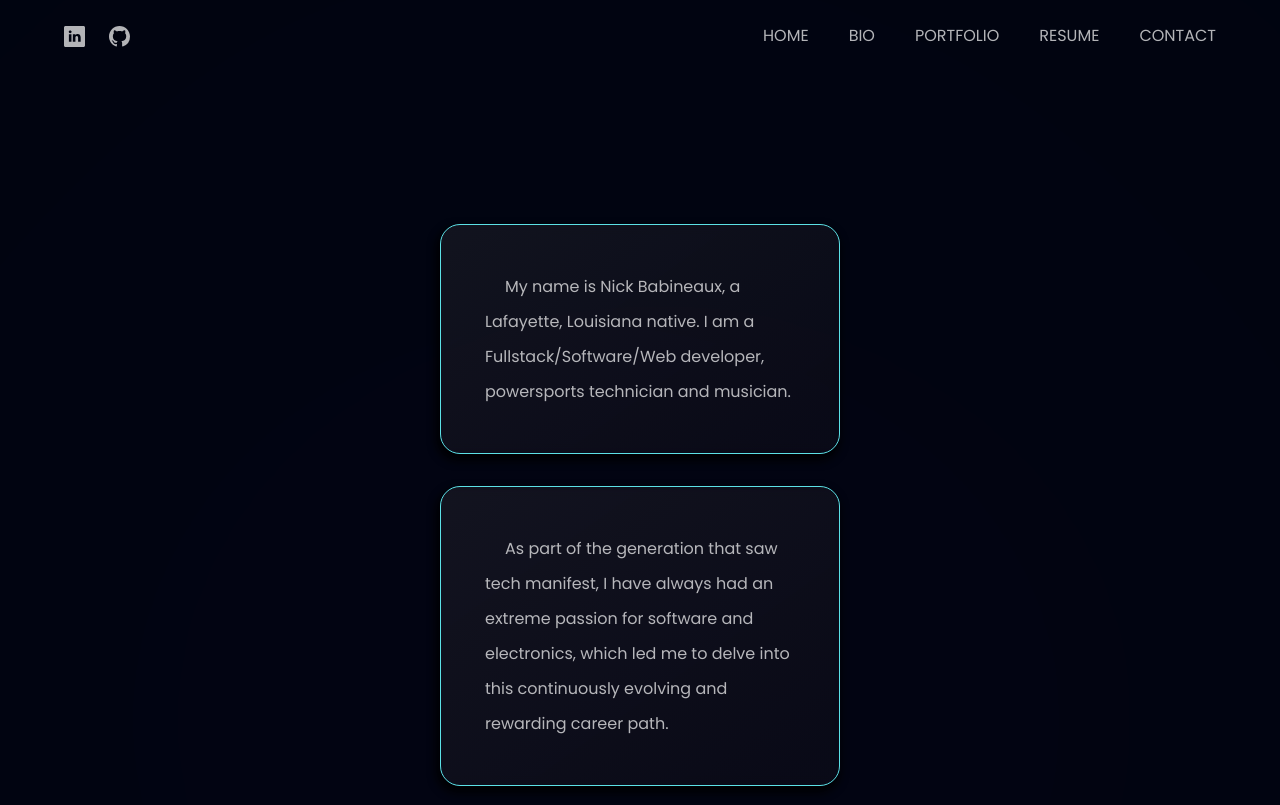
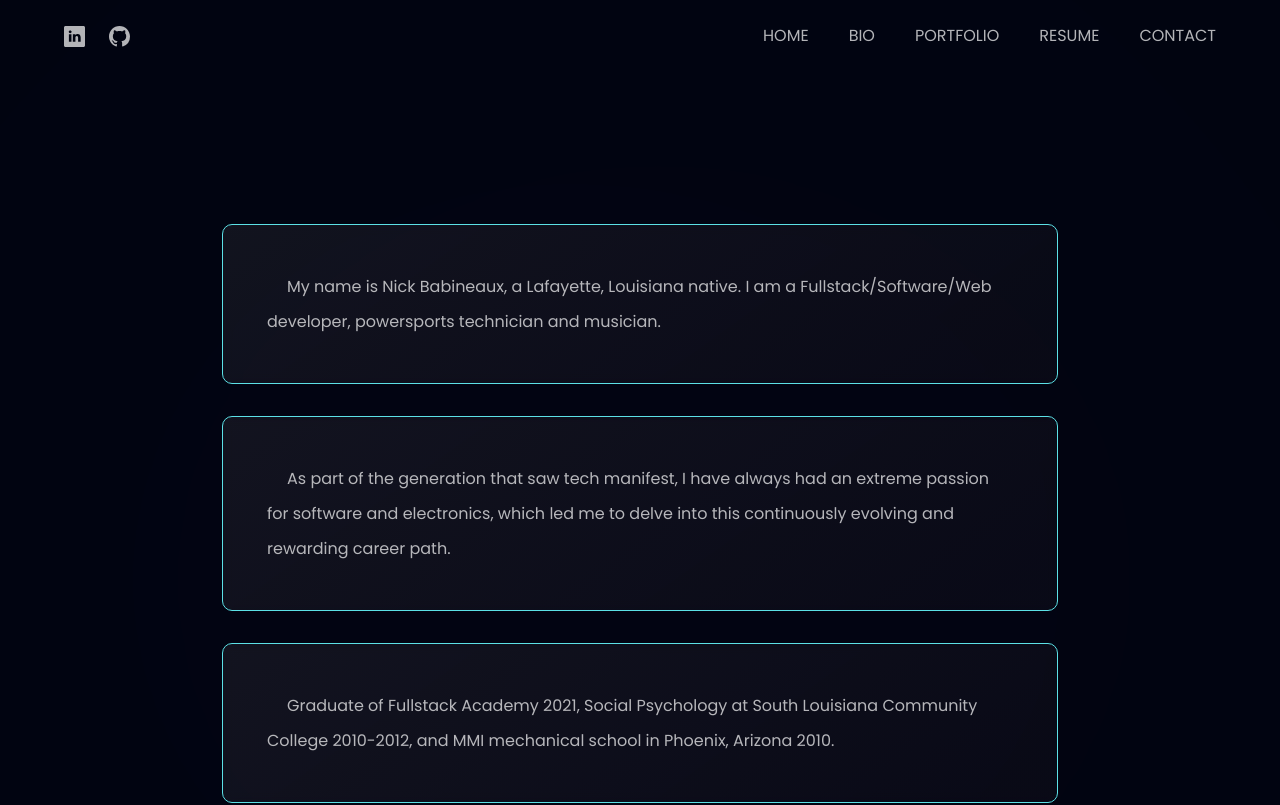
Before and after one commit to NicBab/resume-portfolio, a React (Vite) app: page /bio in a window 1280 px wide. Shown: the top 805 px of the page. Built offline with nearby package versions, Linux system fonts and the light colour scheme.

Commit message:
update bio cards

```diff
--- a/src/components/bio/Bio.jsx
+++ b/src/components/bio/Bio.jsx
@@ -12,7 +12,7 @@ const Bio = () => {
       <div className="absolute z-[0] w-[80%] h-[80%] rounded-full purple__gradient opacity-[.1]" />
       <div className="mt-20 z-[1]">
         <div
-          className="flex flex-col p-8 w-[300px] rounded-[20px] mt-10 xs:w-auto md:max-w-[900px]"
+          className="flex flex-col p-8 w-[300px] rounded-[10px] mt-10 xs:w-auto md:max-w-[900px]"
         >
           {bioData.map((p, index) => (
             <FeatureCard key={index} {...p} />
--- a/src/components/cards/feature-card/FeatureCard.jsx
+++ b/src/components/cards/feature-card/FeatureCard.jsx
@@ -5,9 +5,9 @@ const FeatureCard = ({ content, index }) => {
   return (
     <>
       <div
-        className={`flex flex-row w-[300px] h-[auto] sm:w-[400px] p-6 rounded-[20px] z-[1] ${
+        className={`flex flex-row w-[100%] h-[auto] sm:w-[100%] p-6 rounded-[10px] z-[1] ${
           index !== features.length - 1 ? "mb-8" : "mb-0"
-        } glass-card-2 transform shadow`}
+        } glass-card-2`}
       >
         <div className={`flex-1 flex flex-col`}>
           <div
```
